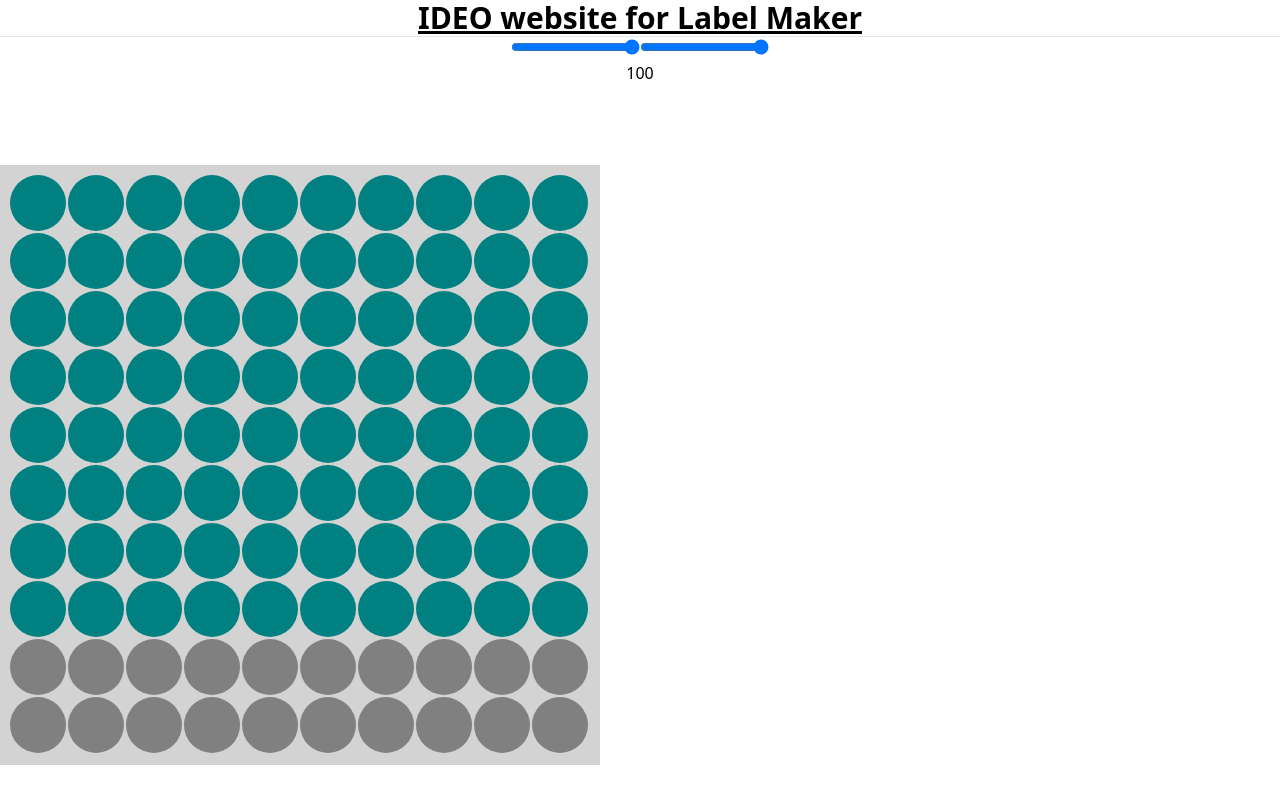
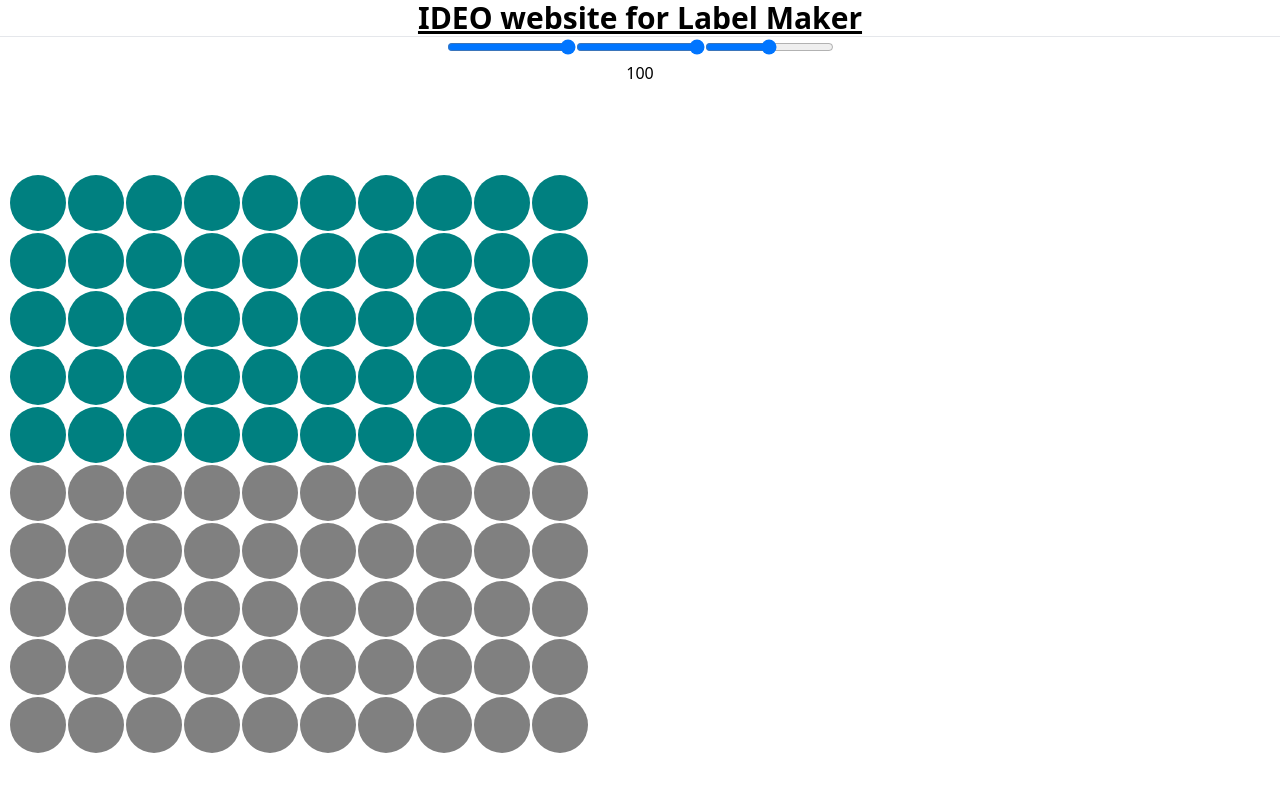
Before and after one commit to alireza116/pofu_not_calculator, a React (Create React App) app in the folder client/: page / in a window 1280 px wide. Built offline with nearby package versions, Linux system fonts and the light colour scheme; no server answers.

Commit message:
added percentage

```diff
--- a/client/src/App.js
+++ b/client/src/App.js
@@ -11,6 +11,7 @@
 
   const [numCols, setNumCols] = useState(10);
   const [numRows, setNumRows] = useState(10);
+  const [pct, setPct] = useState(50);
 
   useEffect(() => {
     getData();
@@ -38,9 +39,17 @@
           setNumRows(parseInt(event.target.value));
         }}
       />
+      <input
+        type="range"
+        min={0}
+        max={100}
+        onChange={(event) => {
+          setPct(parseInt(event.target.value));
+        }}
+      />
       <div>{numCols * numRows}</div>
       <div className="mt-20" style={{ width: "600px", height: "600px" }}>
-        <IconArray numCols={numCols} numRows={numRows}></IconArray>
+        <IconArray numCols={numCols} numRows={numRows} pct={pct}></IconArray>
       </div>
     </div>
   );
--- a/client/src/components/IconArray.jsx
+++ b/client/src/components/IconArray.jsx
@@ -7,15 +7,15 @@
   const numRows = props.numRows || 10;
 
   const data = d3.range(numCols * numRows);
-  console.log(data);
+  let highlight = Math.floor((props.pct / 100) * data.length);
+  console.log(highlight);
 
   const width = props.width || "100%";
   const height = props.height || "100%";
 
   useEffect(() => {
-    const svg = d3
-      .select(svgContainer.current)
-      .style("background-color", "lightgrey");
+    const svg = d3.select(svgContainer.current);
+    //   .style("background-color", "lightgrey");
     svg.select("g").remove();
     const margins = { left: 10, top: 10, right: 10, bottom: 10 };
     const width =
@@ -52,10 +52,10 @@
       })
       .attr("r", radius)
       .attr("fill", function (d) {
-        return d < 80 ? "teal" : "gray";
+        return d < highlight ? "teal" : "gray";
       })
       .style("stroke", "0");
-  }, [data, numCols, numRows]);
+  }, [data, numCols, numRows, highlight]);
 
   return (
     <div
```
